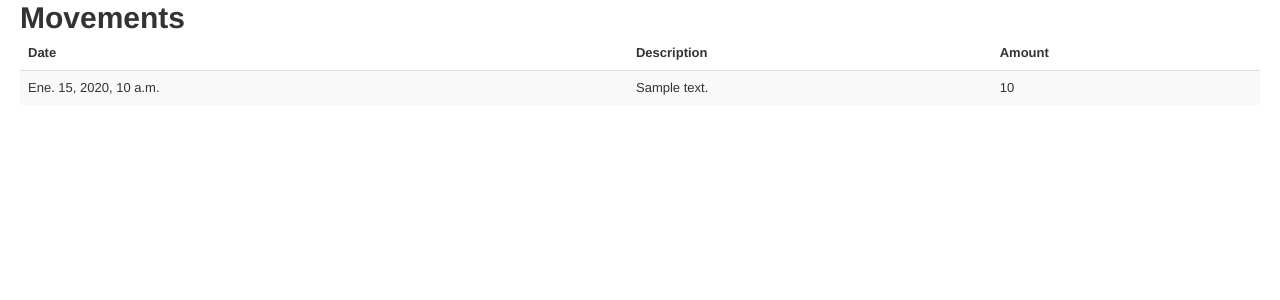
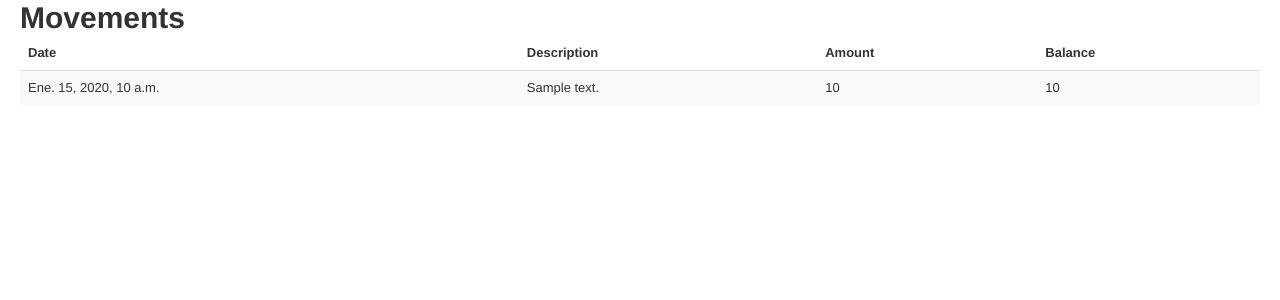
Before and after one commit to shakaran/casterly, a Django app: template money/templates/money/movements_list.html in a window 1280 px wide. Shown: the part 50-350 px from the top of the page. Run offline with Django 3.2, Linux system fonts and the light colour scheme; the template is opened without the code that fills it: most values are stand-ins (such as "Sample title", 1, 10 or a date in 2020); parts of the project's set-up code (start-up, migrations or seed data) failed here and were passed over; some libraries are stand-ins or nearby versions.

Commit message:
Added current balance on the movements list

```diff
--- a/money/templates/money/movements_list.html
+++ b/money/templates/money/movements_list.html
@@ -9,6 +9,7 @@
 				<th>Date</th>
 				<th>Description</th>
 				<th>Amount</th>
+				<th>Balance</th>
 			</tr>
 		</thead>
 		<tbody>
@@ -17,6 +18,7 @@
 					<td>{{ movement.date }}</td>
 					<td>{{ movement.description }}</td>
 					<td>{{ movement.amount }}</td>
+					<td>{{ movement.current_balance }}</td>
 				</tr>
 			{% endfor %}
 		</tbody>
```
